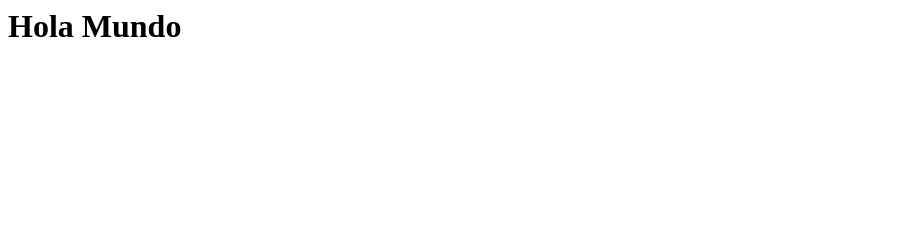
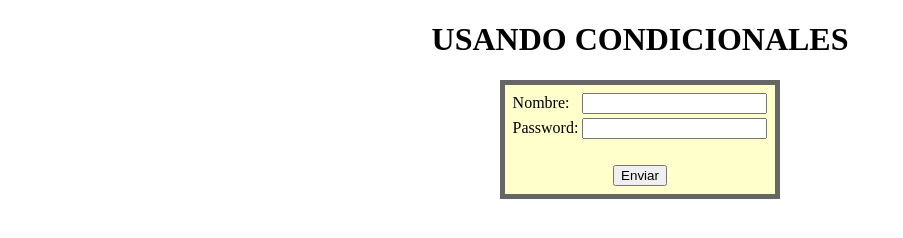
Before and after one commit to AlexanderHOB/PProyect, a plain HTML site: page index.html in a window 1280 px wide. Shown: the whole page, without its empty margins (0-903 px from the left). Drawn offline with Linux system fonts and the light colour scheme.

Commit message:
Codigo 1

```diff
--- a/index.html
+++ b/index.html
@@ -1 +1,61 @@
-<h1>Hola Mundo<h1>
+	<!doctype html>
+<html>
+<head>
+<meta charset="utf-8">
+<title>Documento sin título</title>
+<style>
+	h1{
+		text-align:center;
+	}
+
+	table{
+		background-color:#FFC;
+		padding:5px;
+		border:#666 5px solid;
+	}
+
+	.no_validado{
+		font-size:18px;
+		color:#F00;
+		font-weight:bold;
+	}
+
+	.validado{
+		font-size:18px;
+		color:#0C3;
+		font-weight:bold;
+	}
+
+
+</style>
+</head>
+
+<body>
+<h1>USANDO CONDICIONALES</h1>
+
+<form action="validacion_condicionales.php" method="post" name="datos_usuario" id="datos_usuario">
+  <table width="15%" align="center">
+    <tr>
+      <td>Nombre:</td>
+      <td><label for="nombre_usuario"></label>
+      <input type="text" name="nombre_usuario" id="nombre_usuario"></td>
+    </tr>
+    <tr>
+      <td>Password:</td>
+      <td><label for="password_usuario"></label>
+      <input type="text" name="password_usuario" id="password_usuario"></td>
+    </tr>
+    <tr>
+      <td>&nbsp;</td>
+      <td>&nbsp;</td>
+    </tr>
+    <tr>
+      <td colspan="2" align="center"><input type="submit" name="enviando" id="enviando" value="Enviar"></td>
+    </tr>
+  </table>
+</form>
+
+
+
+</body>
+</html>
```
